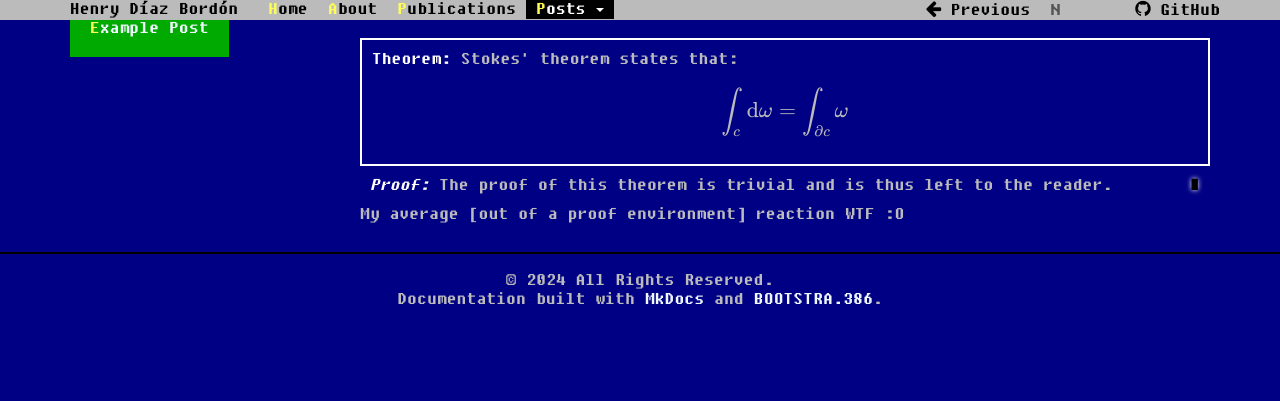
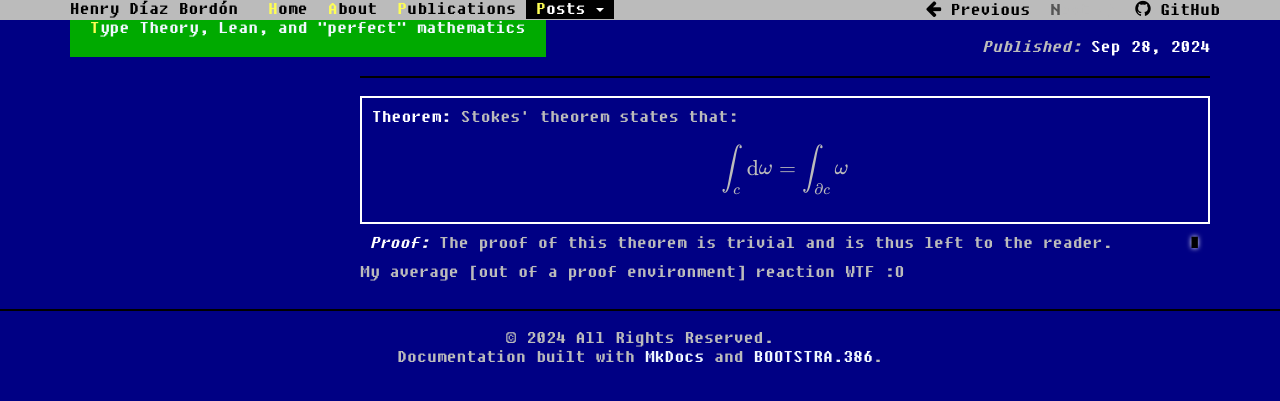
Before and after one commit to h3nry-d1az/h3nry-d1az.github.io, an MkDocs documentation site: the page built from docs/posts/2024/perfect-mathematics.md, in a window 1280 px wide. Shown: the top 401 px of the page. Built offline with MkDocs 1.6.1, drawn with Linux system fonts in a browser that asks for light colours.

```diff
--- a/docs/posts/2024/example.md
+++ b/docs/posts/2024/perfect-mathematics.md
@@ -1,4 +1,8 @@
-# Example Post
+# Type Theory, Lean, and "perfect" mathematics
+
+<header>Sep 28, 2024</header>
+<br>
+<hr>
 
 <div class="theorem">Stokes' theorem states that: $$\int_{c} \mathrm{d}\omega = \int_{\partial c} \omega$$</div>
 <div class="proof">The proof of this theorem is trivial and is thus left to the reader.</div>
--- a/mkdocs.yml
+++ b/mkdocs.yml
@@ -17,7 +17,8 @@ nav:
   - About: about.md
   - Publications: publications.md
   - Posts:
-    - Example 1: posts/2024/example.md
+    - "-- All --": posts/index.md
+    - Type Theory, Lean, and "perfect" mathematics: posts/2024/perfect-mathematics.md
 
 markdown_extensions:
   codehilite:
--- a/theme/css/custom.css
+++ b/theme/css/custom.css
@@ -27,7 +27,21 @@ h2::before {
     color: yellow;
 }
 
-/* Theorems, lemmas, corollarii, ... */
+/* Post header */
+header::before {
+    content: "Published: ";
+    font-style: italic;
+    font-weight: normal;
+    color: #bbbbbb;
+}
+
+header {
+    float: right;
+    font-weight: bolder;
+    color: white;
+}
+
+/* Theorems, lemmas, corollaries, ... */
 .theorem {
     padding: 10px;
     border: 2px solid white;
```
Also changed, not shown: docs/index.md (+1 -3 lines), docs/posts/2025/_drafts/golden-ratio-and-metallic-numbers.md (added, +13 -0 lines), docs/posts/index.md (added, +7 -0 lines), 1 other file.
